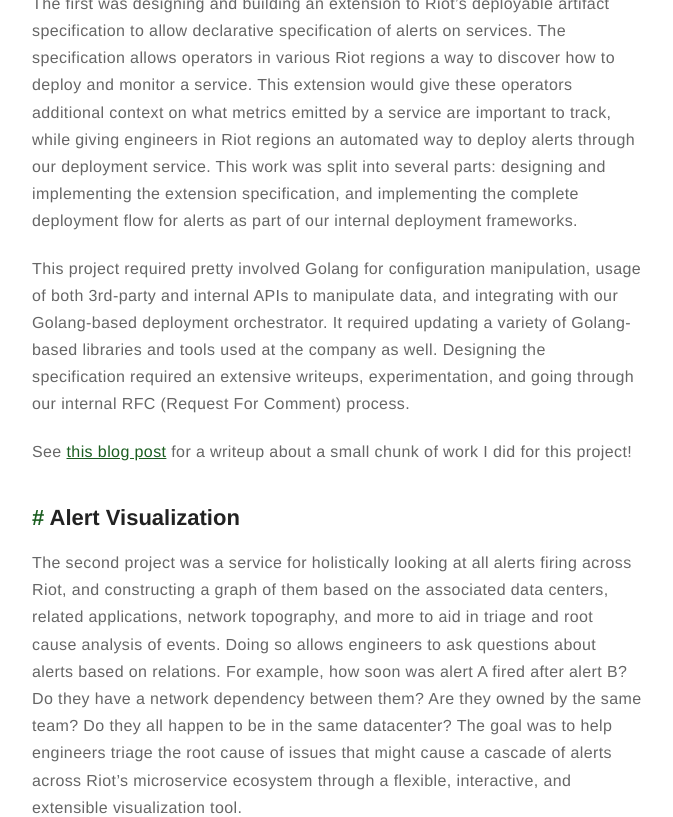
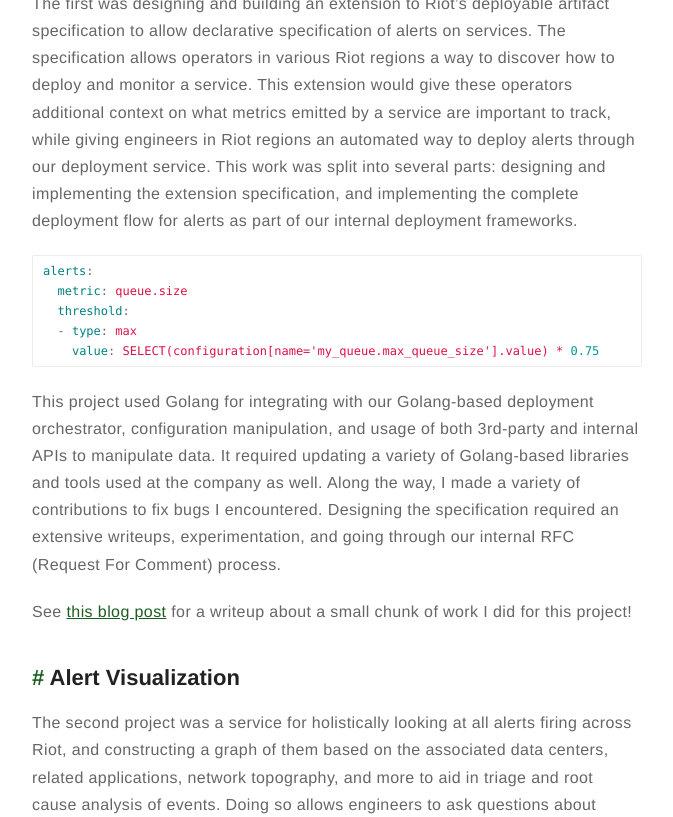
Before and after one commit to bobheadxi/bobheadxi.github.io, a Jekyll site: the page built from _posts/2019-5-7-riot-games.md, in a window 1280 px wide and 900 px high, scrolled down 1299 px, cut to the strip 0-817 px from the top of the window. Shown: the whole strip, without its empty margins (303-976 px from the left). Built offline with Jekyll 4.4.1, drawn with Linux system fonts in a browser that asks for light colours; nearby versions of some CDN libraries; emoji names are drawn with the system emoji font.

Commit message:
even more deets

````diff
--- a/_posts/2019-5-7-riot-games.md
+++ b/_posts/2019-5-7-riot-games.md
@@ -50,7 +50,15 @@
 
 The first was designing and building an extension to Riot’s deployable artifact specification to allow declarative specification of alerts on services. The specification allows operators in various Riot regions a way to discover how to deploy and monitor a service. This extension would give these operators additional context on what metrics emitted by a service are important to track, while giving engineers in Riot regions an automated way to deploy alerts through our deployment service. This work was split into several parts: designing and implementing the extension specification, and implementing the complete deployment flow for alerts as part of our internal deployment frameworks.
 
-This project required pretty involved Golang for configuration manipulation, usage of both 3rd-party and internal APIs to manipulate data, and integrating with our Golang-based deployment orchestrator. It required updating a variety of Golang-based libraries and tools used at the company as well. Designing the specification required an extensive writeups, experimentation, and going through our internal RFC (Request For Comment) process.
+```yml
+alerts:
+  metric: queue.size
+  threshold:
+  - type: max
+    value: SELECT(configuration[name='my_queue.max_queue_size'].value) * 0.75
+```
+
+This project used Golang for integrating with our Golang-based deployment orchestrator, configuration manipulation, and usage of both 3rd-party and internal APIs to manipulate data. It required updating a variety of Golang-based libraries and tools used at the company as well. Along the way, I made a variety of contributions to fix bugs I encountered. Designing the specification required an extensive writeups, experimentation, and going through our internal RFC (Request For Comment) process.
 
 See [this blog post](/evaluable-expressions) for a writeup about a small chunk of work I did for this project!
 
````
